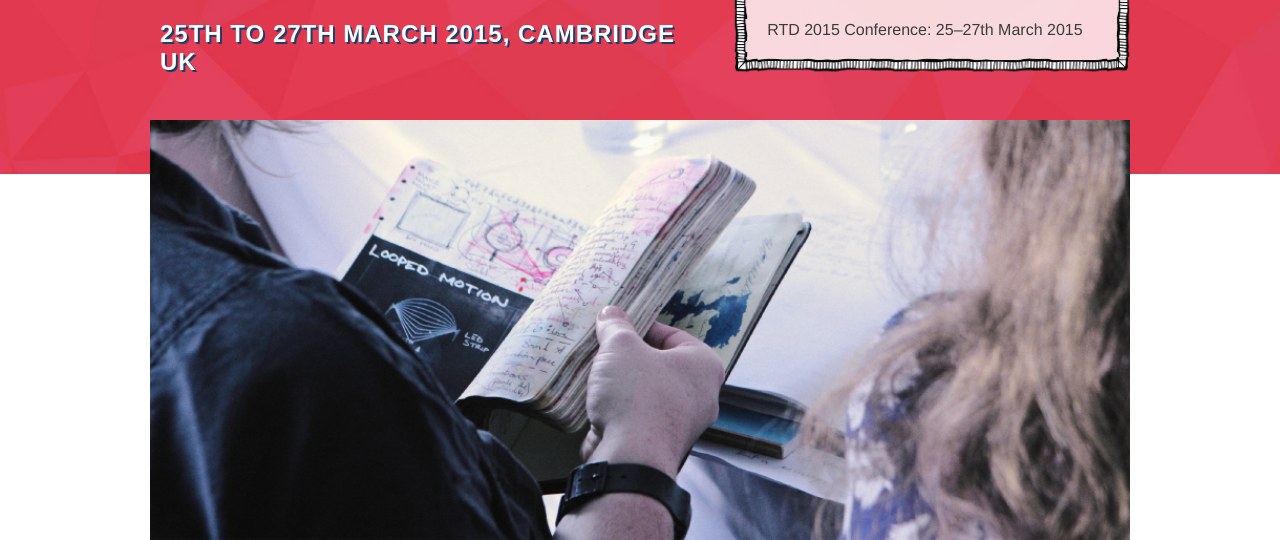
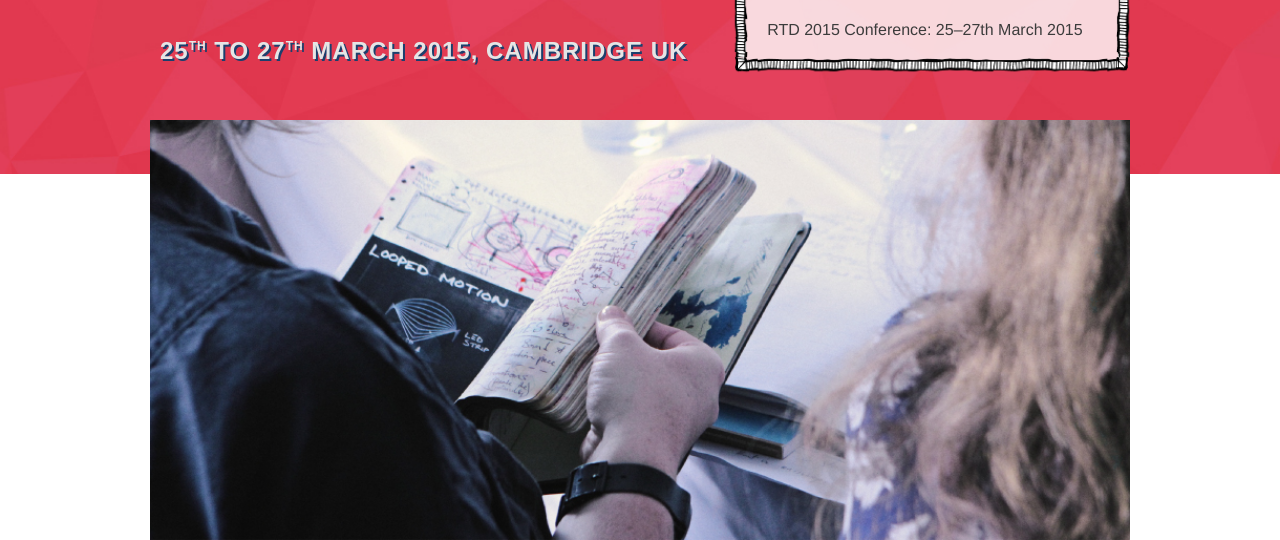
Before and after one commit to research-through-design-conference/rtdconf2, a Django app: page / in a window 1280 px wide. Shown: the part 491-1031 px from the top of the page. Run offline with Django 3.2, Linux system fonts and the light colour scheme; style sheets or scripts are compiled from the project's sources; some libraries are stand-ins or nearby versions.

Commit message:
conference dates

```diff
--- a/app/templates/microsite_2015/home.html
+++ b/app/templates/microsite_2015/home.html
@@ -19,7 +19,7 @@
         <div class="title-container">
             <div class="home-title">
                 <img src="{{STATIC_URL}}img/title.svg">
-                <h3>25th to 27th March 2015, Cambridge UK</h3>
+                <h3>25<sup>th</sup> to 27<sup>th</sup> March 2015, Cambridge UK</h3>
             </div>
             <div class="important-dates">
                 <h3>Important Dates</h3>
--- a/srv/assets/scss/global.scss
+++ b/srv/assets/scss/global.scss
@@ -311,7 +311,7 @@ body#rtd2015.home{
 					max-width: 400px;
 				}
 				h3{
-					color: white;
+					color: #e5e5e5;
 					font-weight: 900;
 					letter-spacing: 1px;
 					font-size: 1.5em;
@@ -320,6 +320,9 @@ body#rtd2015.home{
 					margin-left: 10px;
 					text-shadow: 2px 2px 0 #1b3f6d;
 					-webkit-text-stroke: 0px rgba(black, 0.9);
+					sup{
+						font-size: 12px;
+					}
 				}
 			}
 			div.important-dates{
```
